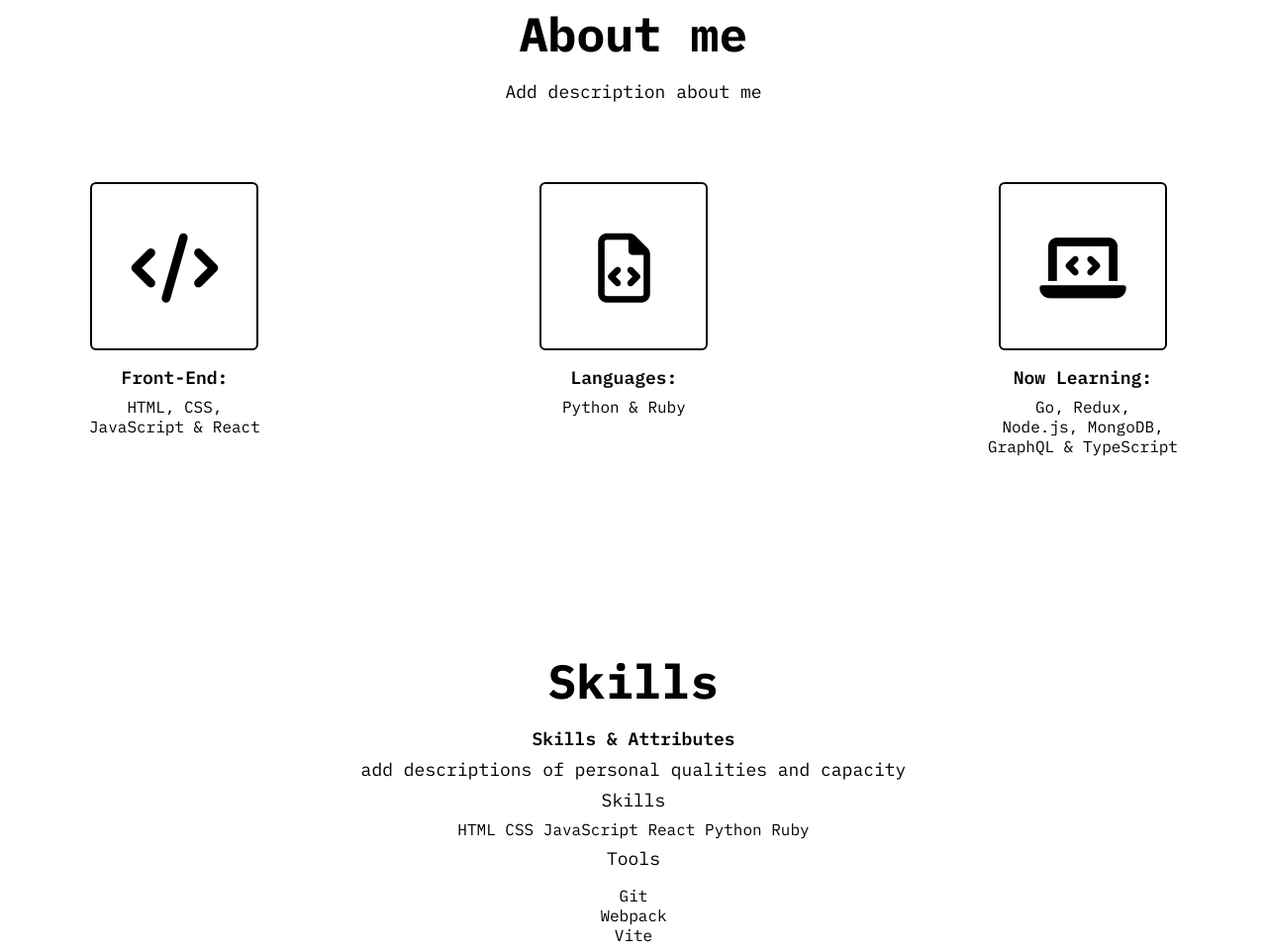
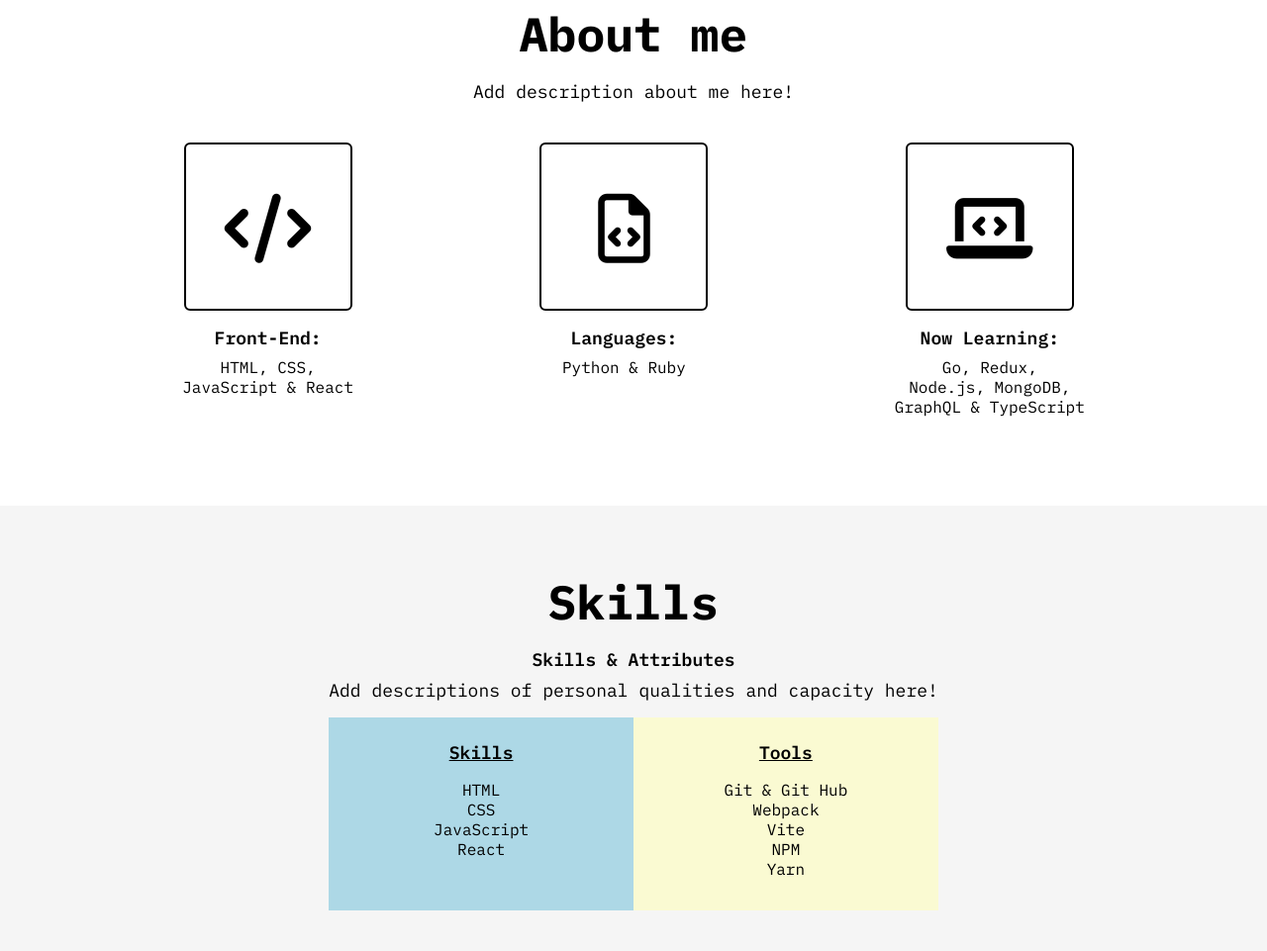
Before and after one commit to ts-oh/me, a website: page index.html in a window 1280 px wide. Shown: the part 731-1692 px from the top of the page at 99% size. Drawn offline with Linux system fonts and the light colour scheme.

Commit message:
add css styling to skills and tools section

```diff
--- a/index.html
+++ b/index.html
@@ -56,9 +56,9 @@
     </section>
 
     <!-- About -->
-    <section id="about">
+    <section id="about" class="section section__container">
       <h1>About me</h1>
-      <p>Add description about me</p>
+      <p>Add description about me here!</p>
       <div class="about__majors">
         <div class="major">
           <div class="major__icon">
@@ -92,32 +92,34 @@
     </section>
 
     <!-- Skills -->
-    <section id="skills">
+    <section id="skills" class="section">
+      <div class="section__container">
         <h1>Skills</h1>
         <h2>Skills & Attributes</h2>
-      <p>add descriptions of personal qualities and capacity</p>
+        <p>Add descriptions of personal qualities and capacity here!</p>
         <div class="skillset">
           <div class="skillset__left">
             <h3 class="skillset__title">Skills</h3>
             <div class="skill">
-            <div class="skill__description">
-              <span>HTML</span>
-              <span>CSS</span>
-              <span>JavaScript</span>
-              <span>React</span>
-              <span>Python</span>
-              <span>Ruby</span>
-            </div>
+              <ul class="skill__description">
+                <li><span>HTML</span></li>
+                <li><span>CSS</span></li>
+                <li><span>JavaScript</span></li>
+                <li><span>React</span></li>
+              </ul>
             </div>
           </div>
           <div class="skillset__right">
+            <h3 class="skillset__title">Tools</h3>
             <div class="tools">
-            <h3>Tools</h3>
               <ul class="tools__list">
-              <li><span> Git </span></li>
+                <li><span> Git & Git Hub</span></li>
                 <li><span> Webpack </span></li>
                 <li><span> Vite </span></li>
+                <li><span> NPM </span></li>
+                <li><span> Yarn </span></li>
               </ul>
+            </div>
           </div>
         </div>
       </div>
--- a/style.css
+++ b/style.css
@@ -5,6 +5,7 @@
   --color-dark-grey: #4d4d4d;
   --color-grey: #a0a0a0;
   --color-light-grey: #e1e1e1;
+  --color-white-smoke: #f5f5f5;
   --color-white: #ffffff;
 
   /* Font Family */
@@ -126,9 +127,8 @@ p {
 }
 
 /* Home */
-
 #home {
-  background: whitesmoke;
+  background: var(--color-white-smoke);
   text-align: center;
   padding: 40px;
 }
@@ -158,16 +158,19 @@ p {
 section {
   padding: 50px;
   text-align: center;
+  margin: auto;
+}
+
+.section__container {
   max-width: 1200px;
   margin: auto;
 }
 
 /* About */
-
 .about__majors {
   display: flex;
-  justify-content: space-between;
-  margin: 80px 0;
+  justify-content: space-around;
+  margin: 40px 0;
 }
 
 .major__icon {
@@ -193,3 +196,33 @@ section {
 .major__description {
   font-size: var(--font-small);
 }
+
+/* Skills */
+#skills {
+  background-color: var(--color-white-smoke);
+  display: flex;
+  flex-direction: column;
+}
+
+.skillset {
+  display: flex;
+  margin-top: 16px;
+  max-width: 900px;
+}
+
+.skillset__left {
+  flex-basis: 50%;
+  background-color: lightblue;
+  padding: 16px;
+}
+
+.skillset__right {
+  flex-basis: 50%;
+  background-color: lightgoldenrodyellow;
+  padding: 16px;
+}
+
+.skillset__title {
+  font-weight: var(--weight-semi-bold);
+  text-decoration: underline;
+}
```
Lines whose indentation alone changed are shown as unchanged.
